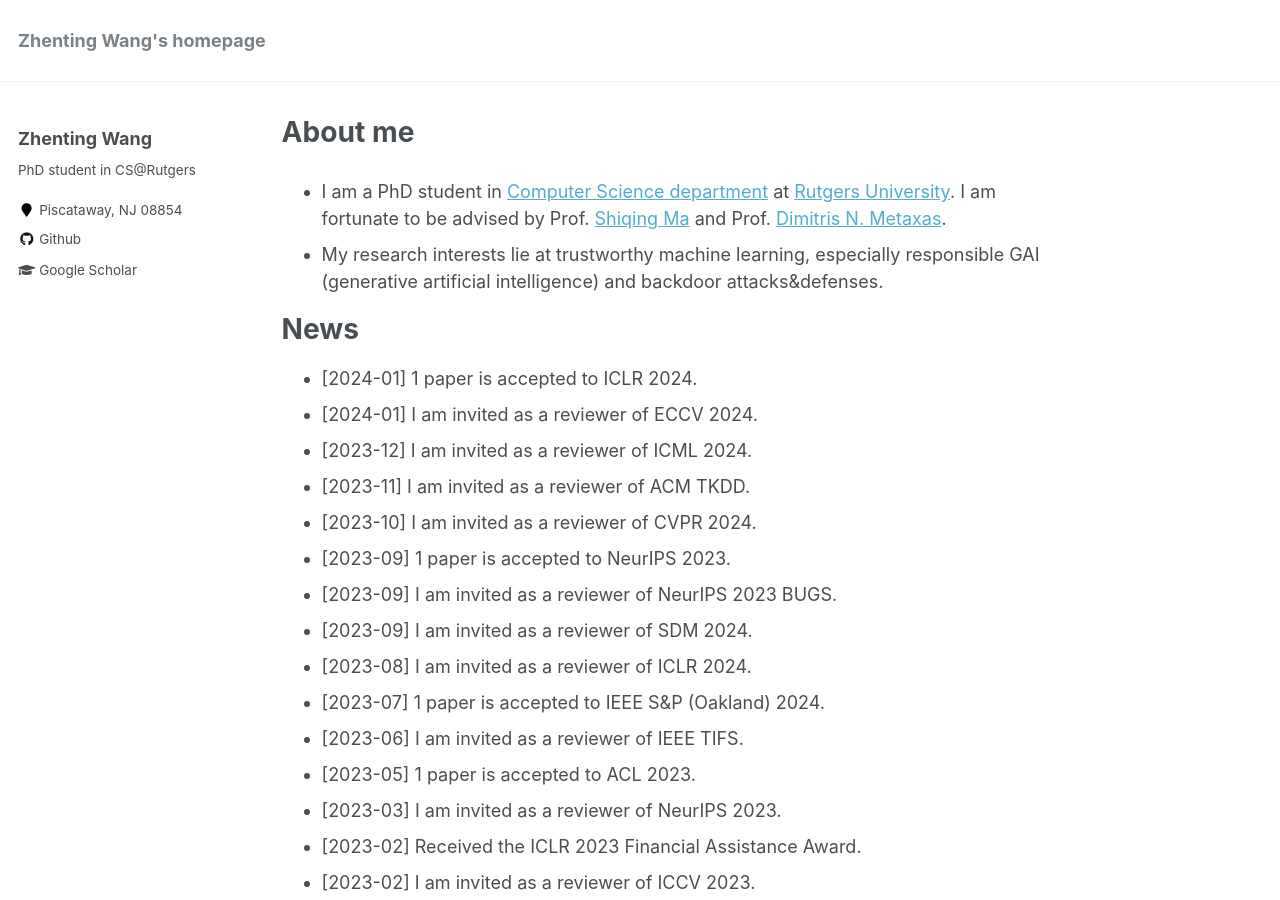
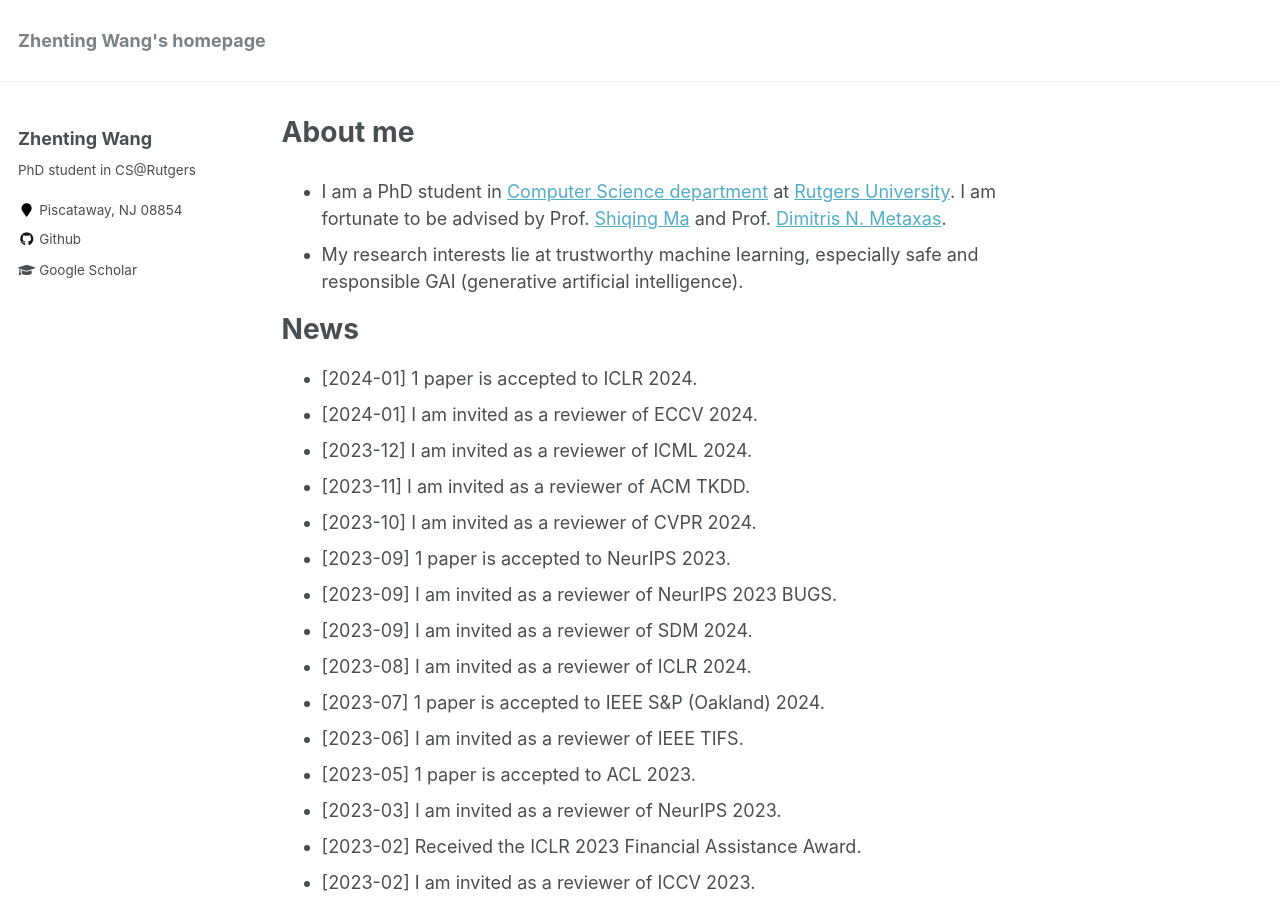
Before and after one commit to ZhentingWang/zhentingwang.github.io, a Jekyll site: the page built from _pages/about.md, in a window 1280 px wide and 900 px high. Built offline with Jekyll 4.4.1, drawn with Linux system fonts in a browser that asks for light colours.

Commit message:
Update about.md

```diff
--- a/_pages/about.md
+++ b/_pages/about.md
@@ -9,7 +9,7 @@ redirect_from:
 ---
 
 * I am a PhD student in [Computer Science department](https://www.cs.rutgers.edu/) at [Rutgers University](https://www.rutgers.edu/). I am fortunate to be advised by Prof. [Shiqing Ma](https://www.cs.rutgers.edu/~sm2283/) and Prof. [Dimitris N. Metaxas](https://people.cs.rutgers.edu/~dnm/).
-* My research interests lie at trustworthy machine learning, especially responsible GAI (generative artificial intelligence) and backdoor attacks&defenses.
+* My research interests lie at trustworthy machine learning, especially safe and responsible GAI (generative artificial intelligence).
 
 News
 ======
```
